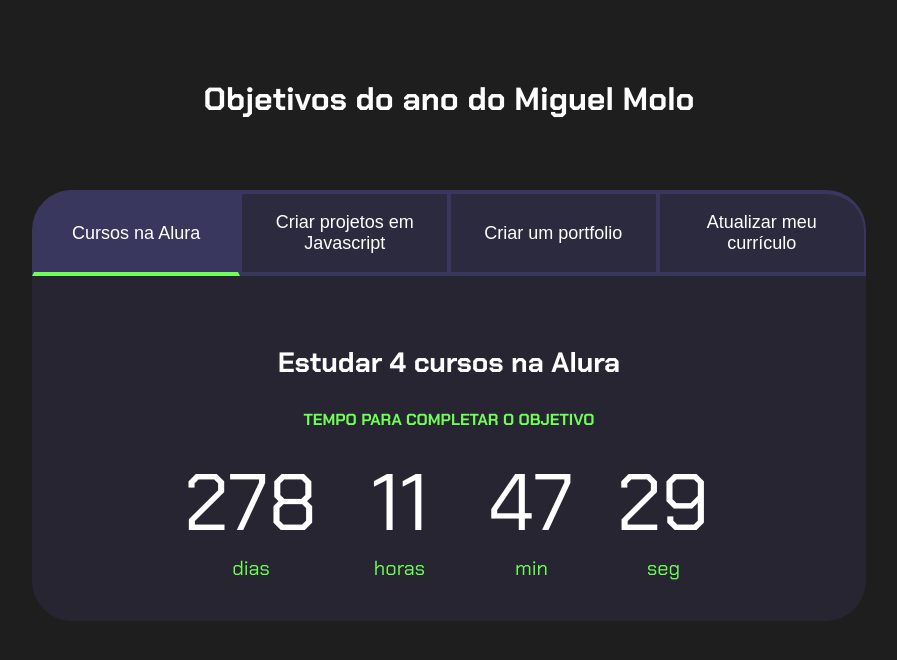
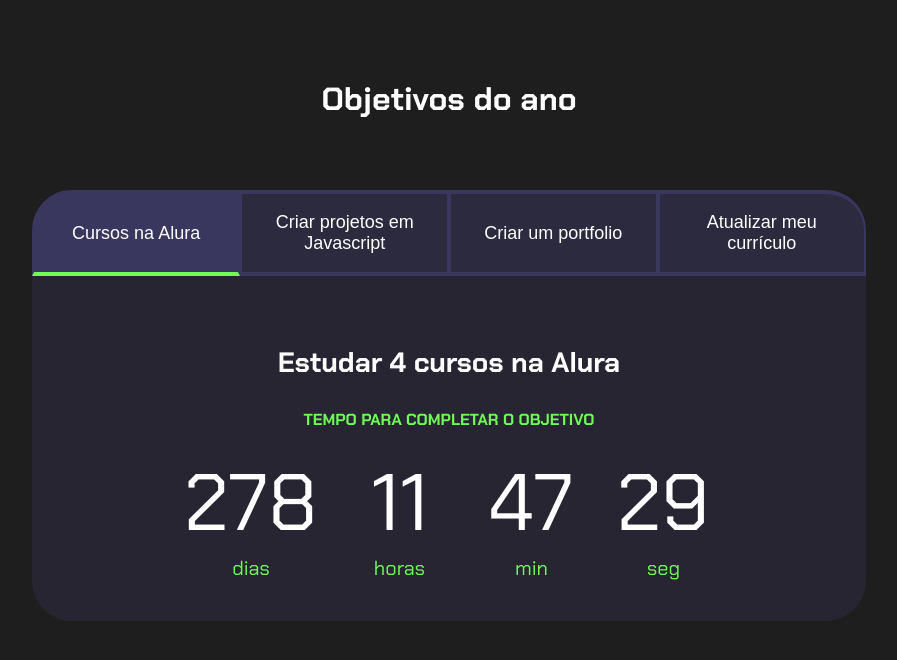
Before and after one commit to gabu261206/programacao_3c, a plain HTML site: page index.html in a window 1280 px wide. Shown: the whole page, without its empty margins (191-1088 px from the left). Drawn offline with Linux system fonts and the light colour scheme.

Commit message:
index.html

```diff
--- a/index.html
+++ b/index.html
@@ -4,13 +4,13 @@
 <head>
     <meta charset="UTF-8">
     <meta name="viewport" content="width=device-width, initial-scale=1.0">
-    <title>Objetivos do ano do Miguel Molo</title>
+    <title>Objetivos do ano_</title>
     <link rel="stylesheet" href="style.css">
 </head>
 
 <body>
     <section class="conteudo-principal">
-        <h2 class="titulo-principal">Objetivos do ano do Miguel Molo<span></span></h2>
+        <h2 class="titulo-principal">Objetivos do ano<span></span></h2>
         <div class="conteudos">
       <div class="botoes">
         <button class="botao ativo">Cursos na Alura</button>
```
